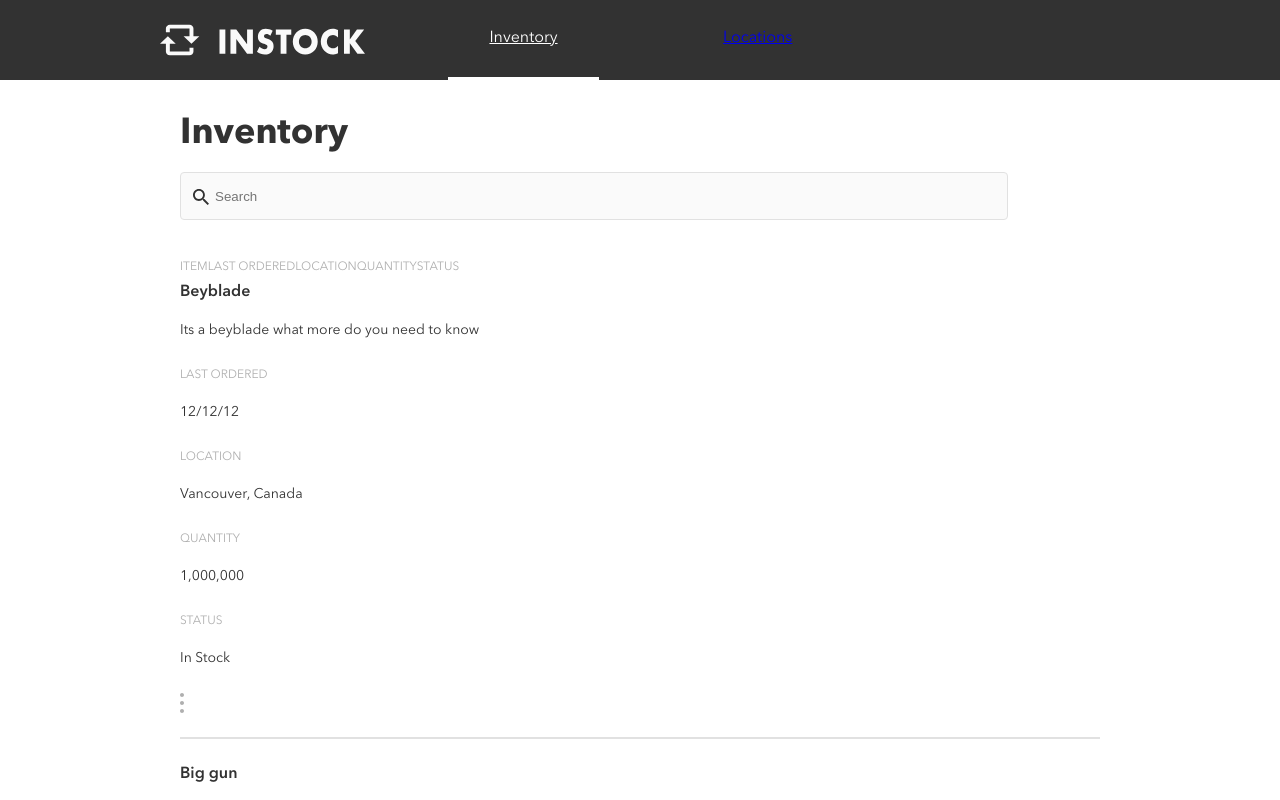
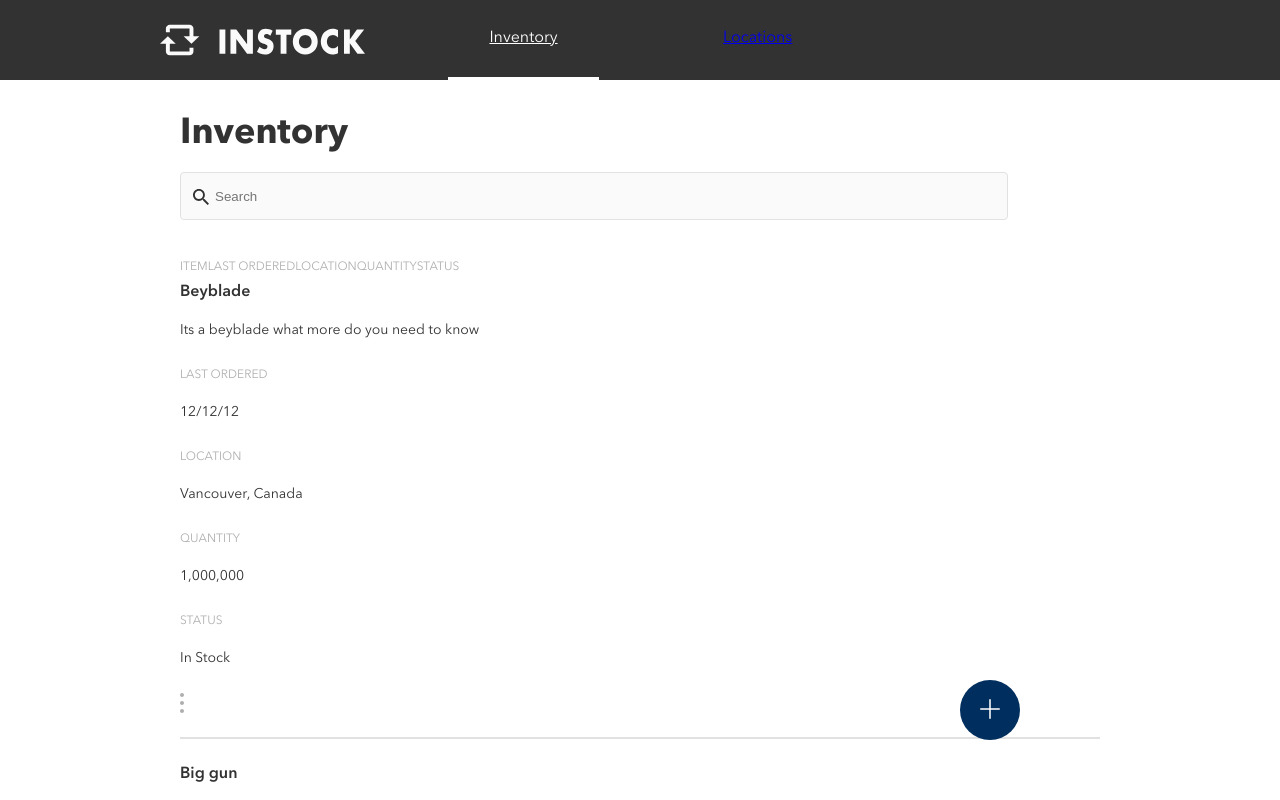
Before and after one commit to Jennormous/InStock, a React (Create React App) app in the folder client/: page / in a window 1280 px wide. Built offline with nearby package versions, Linux system fonts and the light colour scheme.

Commit message:
got modal working

```diff
--- a/client/src/components/Inventory.js
+++ b/client/src/components/Inventory.js
@@ -1,13 +1,39 @@
 import React, { Component } from "react";
 import kebab from "../assets/Icons/SVG/Icon-kebab-default.svg";
+import plus from "../assets/Icons/SVG/Icon-add.svg";
 
 export default class Inventory extends Component {
+  state = { show: false };
+
+  showModal = () => {
+    this.setState({ show: true });
+  };
+
+  hideModal = () => {
+    this.setState({ show: false });
+  };
+
   render() {
+    const Modal = ({ handleClose, show, children }) => {
+      const showHideClassName = show
+        ? "modal display-block"
+        : "modal display-none";
+
+      return (
+        <div className={showHideClassName}>
+          <section className="modal-main">
+            {children}
+            <button onClick={handleClose}>close</button>
+          </section>
+        </div>
+      );
+    };
+
     const inventory =
       this.props.warehouses &&
       this.props.warehouses.map(products => {
         return products.items.map(function(item) {
-          console.log(products);
+          //   console.log(products);
           return (
             <div className="mobiletags" key={item.id}>
               <div className="mobiletags__item">
@@ -74,6 +100,23 @@ export default class Inventory extends Component {
             <p className="label largetags">QUANTITY</p>
             <p className="label largetags">STATUS</p>
           </div>
+          <Modal show={this.state.show} handleClose={this.hideModal}>
+            <form action="">
+              <h1>hello</h1>
+              <input type="text" />
+            </form>
+          </Modal>
+          <button
+            className="input-modal-btn"
+            type="button"
+            onClick={this.showModal}
+          >
+            <img
+              className="input-modal-btn--plus"
+              src={plus}
+              alt="add product"
+            />
+          </button>
           {inventory}
         </div>
       </div>
--- a/client/src/styles/main.css
+++ b/client/src/styles/main.css
@@ -102,6 +102,26 @@
   line-height: 20px;
   font-family: "Avenir", sans-serif;
   color: #afafaf;
+}
+
+html,
+body {
+  margin: 0;
+  padding: 0;
+  font-family: "Avenir", sans-serif;
+  line-height: 1.8rem;
+  color: #323232;
+  height: 100vh;
+  -webkit-box-sizing: border-box;
+          box-sizing: border-box;
+  overflow-x: hidden;
+}
+
+*,
+*:before,
+*:after {
+  -webkit-box-sizing: inherit;
+          box-sizing: inherit;
 }
 
 @media only screen and (max-width: 767px) {
@@ -436,6 +456,22 @@
   }
 }
 
+.input-modal-btn {
+  border: none;
+  border-radius: 50%;
+  position: fixed;
+  top: 85%;
+  left: 75%;
+  background-color: #002f5f;
+  height: 60px;
+  width: 60px;
+}
+
+.input-modal-btn--plus {
+  width: 20px;
+  height: 20px;
+}
+
 .inventory {
   margin: 0 1rem;
 }
@@ -573,23 +609,31 @@
           justify-content: space-between;
 }
 
-html,
-body {
-  margin: 0;
-  padding: 0;
-  font-family: "Avenir", sans-serif;
-  line-height: 1.8rem;
-  color: #323232;
-  height: 100vh;
-  -webkit-box-sizing: border-box;
-          box-sizing: border-box;
-  overflow-x: hidden;
+.modal {
+  position: fixed;
+  top: 0;
+  left: 0;
+  width: 100%;
+  height: 100%;
+  background: rgba(0, 0, 0, 0.6);
 }
 
-*,
-*:before,
-*:after {
-  -webkit-box-sizing: inherit;
-          box-sizing: inherit;
+.modal-main {
+  position: fixed;
+  background: white;
+  width: 80%;
+  height: auto;
+  top: 50%;
+  left: 50%;
+  -webkit-transform: translate(-50%, -50%);
+          transform: translate(-50%, -50%);
+}
+
+.display-block {
+  display: block;
+}
+
+.display-none {
+  display: none;
 }
 /*# sourceMappingURL=main.css.map */
--- a/client/src/styles/partials/_inventory.scss
+++ b/client/src/styles/partials/_inventory.scss
@@ -2,6 +2,21 @@
   display: none;
   @include tablet {
     display: contents;
+  }
+}
+
+.input-modal-btn {
+  border: none;
+  border-radius: 50%;
+  position: fixed;
+  top: 85%;
+  left: 75%;
+  background-color: $instock-dark-blue;
+  height: 60px;
+  width: 60px;
+  &--plus {
+    width: 20px;
+    height: 20px;
   }
 }
 
--- /dev/null
+++ b/client/src/styles/partials/_product-modal.scss
@@ -0,0 +1,26 @@
+.modal {
+  position: fixed;
+  top: 0;
+  left: 0;
+  width: 100%;
+  height: 100%;
+  background: rgba(0, 0, 0, 0.6);
+}
+
+.modal-main {
+  position: fixed;
+  background: white;
+  width: 80%;
+  height: auto;
+  top: 50%;
+  left: 50%;
+  transform: translate(-50%, -50%);
+}
+
+.display-block {
+  display: block;
+}
+
+.display-none {
+  display: none;
+}
```
Also changed, not shown: client/src/components/inventory/ProductModal.js (added, +20 -0 lines), client/src/styles/main.scss (+6 -4 lines), client/src/components/inventory/NewProduct.js (deleted), 1 other file (tests, documents, lock files or other folders).
